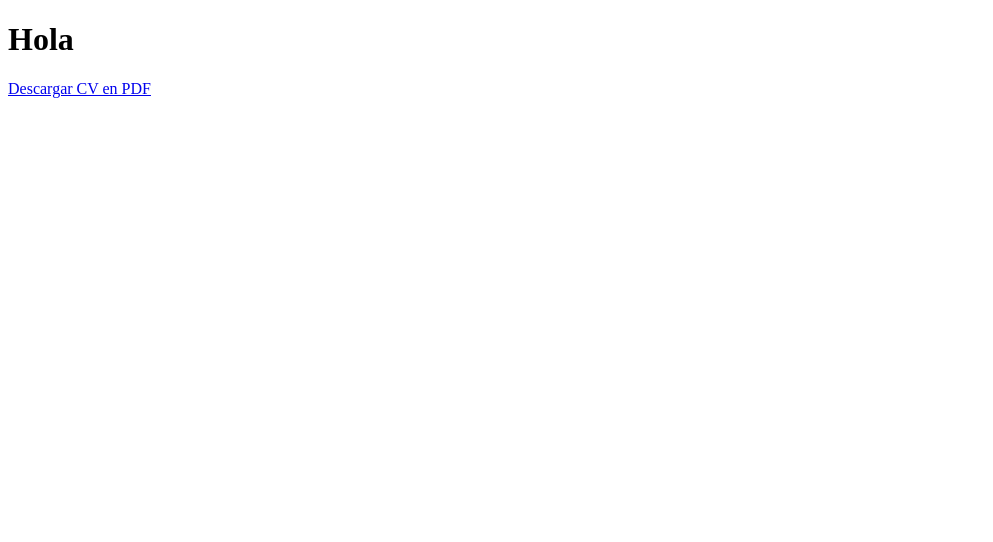
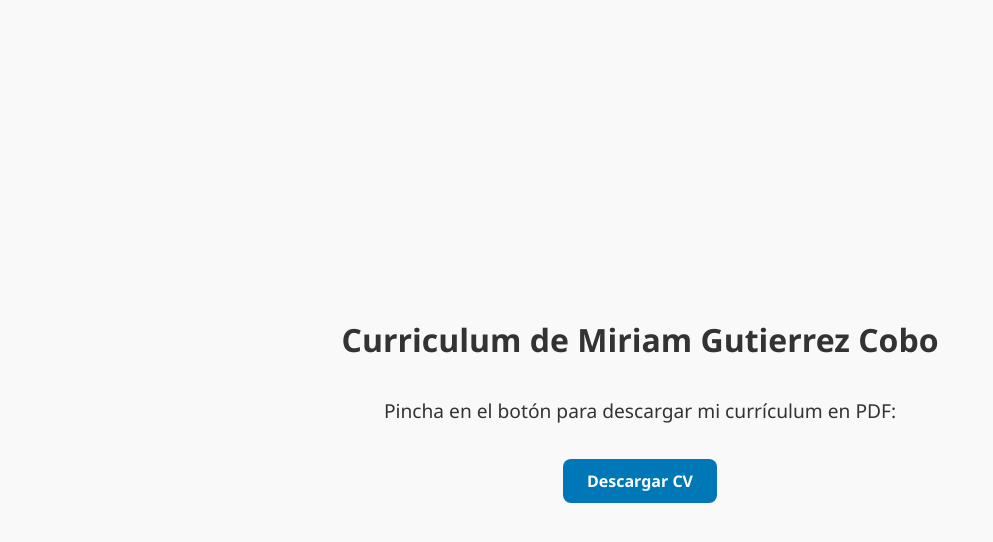
Before and after one commit to miriamgutierrezcobo/curriculum_MiriamGutierrezCobo, a plain HTML site: page index.html in a window 1280 px wide. Shown: the whole page, without its empty margins (0-993 px from the left). Drawn offline with Linux system fonts and the light colour scheme.

Commit message:
Update index.html

```diff
--- a/index.html
+++ b/index.html
@@ -3,9 +3,48 @@
 <head>
   <meta charset="UTF-8">
   <title>Currículum Miriam Gutiérrez Cobo</title>
+  <style>
+    body {
+      background-color: #f9f9f9;
+      font-family: 'Segoe UI', sans-serif;
+      display: flex;
+      flex-direction: column;
+      align-items: center;
+      justify-content: center;
+      height: 100vh;
+      margin: 0;
+      color: #333;
+    }
+
+    h1 {
+      font-size: 2rem;
+      margin-bottom: 0.5em;
+    }
+
+    p {
+      font-size: 1.2rem;
+    }
+
+    a.button {
+      display: inline-block;
+      margin-top: 1em;
+      padding: 0.7em 1.5em;
+      background-color: #0077b6;
+      color: white;
+      text-decoration: none;
+      border-radius: 8px;
+      font-weight: bold;
+      transition: background-color 0.3s;
+    }
+
+    a.button:hover {
+      background-color: #023e8a;
+    }
+  </style>
 </head>
 <body>
-  <h1>Hola</h1>
-  <p><a href="curriculum.pdf" download>Descargar CV en PDF</a></p>
+  <h1>Curriculum de Miriam Gutierrez Cobo </h1>
+  <p>Pincha en el botón para descargar mi currículum en PDF:</p>
+  <a class="button" href="curriculum.pdf" download>Descargar CV</a>
 </body>
 </html>
```
